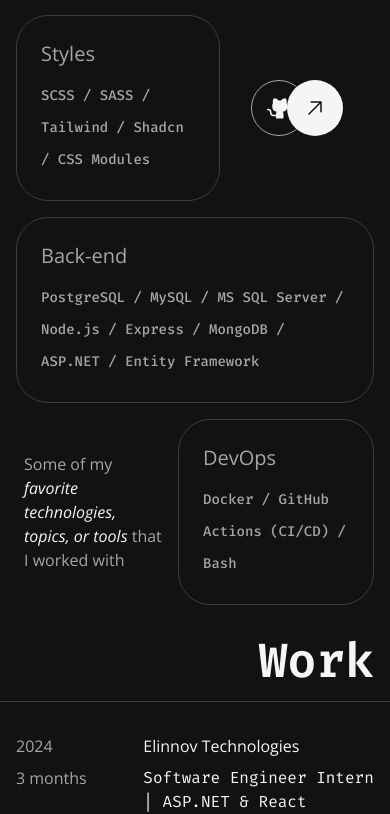
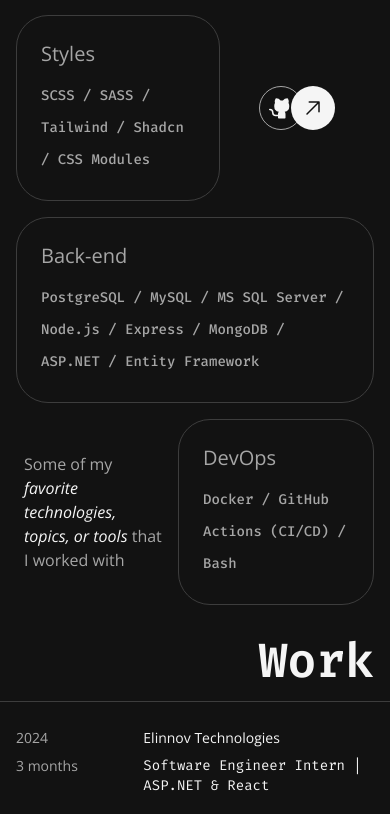
Before and after one commit to janrizmlibres/dev-portfolio, a React (Vite) app: page / in a window 390 px wide. Shown: the part 1554-2368 px from the top of the page. Built offline with nearby package versions, Linux system fonts and the light colour scheme.

Commit message:
add links to buttons

```diff
--- a/src/components/About.tsx
+++ b/src/components/About.tsx
@@ -44,7 +44,10 @@ const About = () => {
             {...animateOnScroll(fadeLeft)}
             className="row-2 hidden items-center justify-center md:flex"
           >
-            <ButtonPrompt iconName="Github" />
+            <ButtonPrompt
+              iconName="Github"
+              href="https://github.com/janrizmlibres"
+            />
           </motion.div>
 
           <div className="row-3 flex w-full md:hidden">
@@ -56,7 +59,10 @@ const About = () => {
               {...animateOnScroll(fadeLeft)}
               className="flex flex-1 items-center justify-center"
             >
-              <ButtonPrompt iconName="Github" />
+              <ButtonPrompt
+                iconName="Github"
+                href="https://github.com/janrizmlibres"
+              />
             </motion.div>
           </div>
 
--- a/src/components/shared/ButtonPrompt.tsx
+++ b/src/components/shared/ButtonPrompt.tsx
@@ -18,14 +18,14 @@ const ButtonPrompt = ({
     <div className={cn("group flex w-fit", className)}>
       <a
         href={href}
-        className="flex size-14 items-center justify-center rounded-full border-1 border-gray-100 transition-transform duration-300 group-hover:translate-x-9"
+        className="flex size-11 items-center justify-center rounded-full border-1 border-gray-100 transition-transform duration-300 group-hover:translate-x-9 sm:size-14"
         target="_blank"
       >
-        {getIcon(iconName, 24, weight)}
+        {getIcon(iconName, 24, weight, "max-md:text-5xl")}
       </a>
       <a
         href={href}
-        className="-ml-5 flex size-14 items-center justify-center rounded-full bg-light-100 text-dark-100 transition-transform duration-300 group-hover:-translate-x-9"
+        className="-ml-3 flex size-11 items-center justify-center rounded-full bg-light-100 text-dark-100 transition-transform duration-300 group-hover:-translate-x-9 sm:-ml-5 sm:size-14"
         target="_blank"
       >
         <ArrowUpRightIcon size={24} />
--- a/src/components/shared/WorkPanel.tsx
+++ b/src/components/shared/WorkPanel.tsx
@@ -27,24 +27,24 @@ const WorkPanel = ({
       }`}
     >
       <span className="absolute inset-0 -z-1 origin-left scale-x-0 bg-light-100 transition-transform duration-400 ease-out group-hover:scale-x-100 group-active:scale-x-100"></span>
-      <div className="custom-container grid h-36 grid-cols-3 content-center items-center gap-x-6 gap-y-2 px-4 sm:h-32 sm:px-8 md:flex md:h-[84px] lg:px-12">
+      <div className="custom-container grid h-30 grid-cols-3 content-center items-center gap-x-6 gap-y-2 px-4 sm:h-32 sm:px-8 md:flex md:h-[84px] lg:px-12">
         <div className="flex-1 text-gray-100 transition-colors duration-400 ease-out group-hover:text-gray-200 group-active:text-gray-200 max-md:hidden">
           <p className="text-xl lg:text-2xl">{years}</p>
           <p className="text-sm">{duration}</p>
         </div>
 
-        <p className="text-gray-100 transition-colors duration-400 ease-out group-hover:text-gray-200 group-active:text-gray-200 sm:text-xl md:hidden">
+        <p className="text-sm text-gray-100 transition-colors duration-400 ease-out group-hover:text-gray-200 group-active:text-gray-200 sm:text-xl md:hidden">
           {years}
         </p>
-        <p className="row-start-2 self-start text-gray-100 transition-colors duration-400 ease-out group-hover:text-gray-200 group-active:text-gray-200 sm:text-xl md:hidden">
+        <p className="row-start-2 self-start text-sm text-gray-100 transition-colors duration-400 ease-out group-hover:text-gray-200 group-active:text-gray-200 sm:text-xl md:hidden">
           {duration}
         </p>
 
-        <p className="col-span-2 flex-2 transition-colors duration-400 ease-out group-hover:text-gray-200 group-active:text-gray-200 sm:text-xl">
+        <p className="col-span-2 flex-2 text-sm transition-colors duration-400 ease-out group-hover:text-gray-200 group-active:text-gray-200 sm:text-xl">
           {company}
         </p>
 
-        <div className="col-span-2 flex-3 font-fira-code text-light-100 transition-colors duration-400 ease-out group-hover:text-gray-200 group-active:text-gray-200 max-md:self-start sm:text-xl">
+        <div className="col-span-2 flex-3 font-fira-code text-sm text-light-100 transition-colors duration-400 ease-out group-hover:text-gray-200 group-active:text-gray-200 max-md:self-start sm:text-xl">
           <span>{role}</span> | <span>{tech}</span>
         </div>
       </div>
--- a/src/utils.tsx
+++ b/src/utils.tsx
@@ -15,10 +15,17 @@ export function cn(...inputs: ClassValue[]) {
   return twMerge(clsx(inputs));
 }
 
-export const getIcon = (platform: string, size: number, weight: IconWeight) => {
+export const getIcon = (
+  platform: string,
+  size: number,
+  weight: IconWeight,
+  className?: string
+) => {
   switch (platform) {
     case "Github":
-      return <GithubLogoIcon size={size} weight={weight} />;
+      return (
+        <GithubLogoIcon size={size} weight={weight} className={className} />
+      );
     case "LinkedIn":
       return <LinkedinLogoIcon size={size} weight={weight} />;
     case "Telegram":
```
